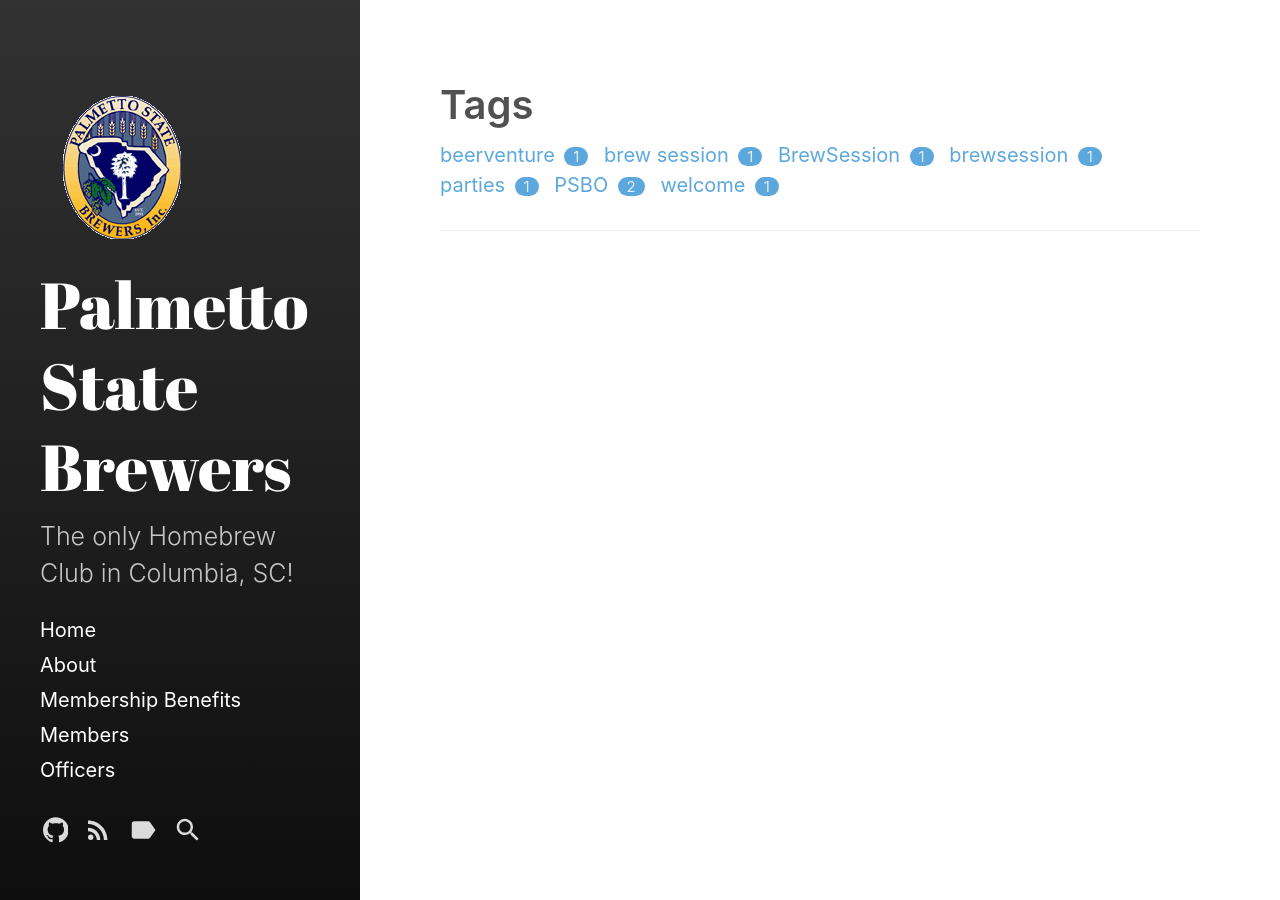
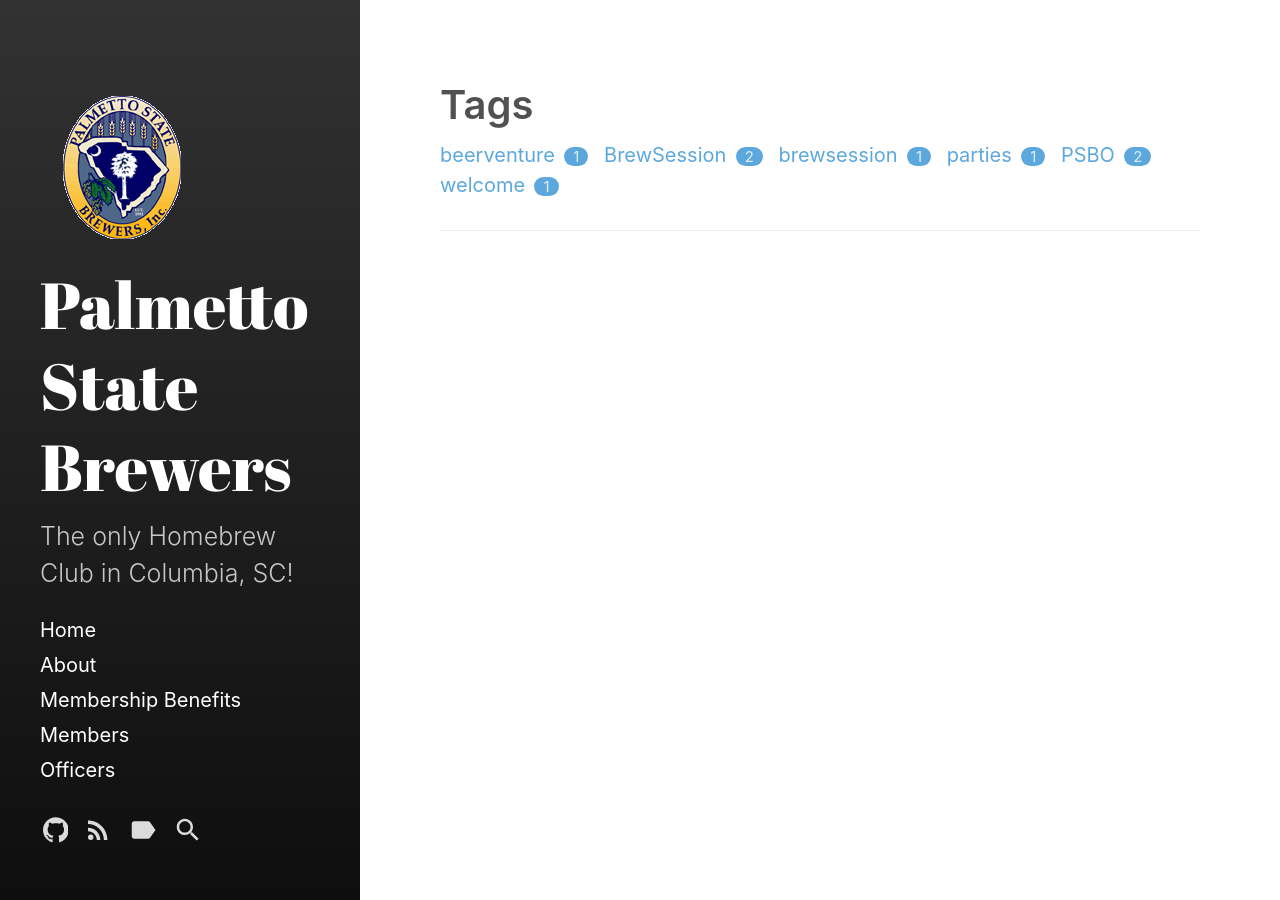
Before and after one commit to palmettostatebrewers/palmettostatebrewers.github.io, a Jekyll site: the page built from tags.html, in a window 1280 px wide. Built offline with Jekyll 4.4.1, drawn with Linux system fonts in a browser that asks for light colours.

Commit message:
Update 2019-03-10-April Brew Session.md

```diff
--- a/_posts/2019-03-10-April Brew Session.md
+++ b/_posts/2019-03-10-April Brew Session.md
@@ -2,9 +2,9 @@
 layout:  post
 title:   "April Brew Session 2019"
 categories:
-  - brew session
+  - BrewSession
 tags:
-  - brew session
+  - BrewSession
 ---
 
 We are currently looking for someone to host the April Brew Session. A brew session is a great way to see how your fellow
```
